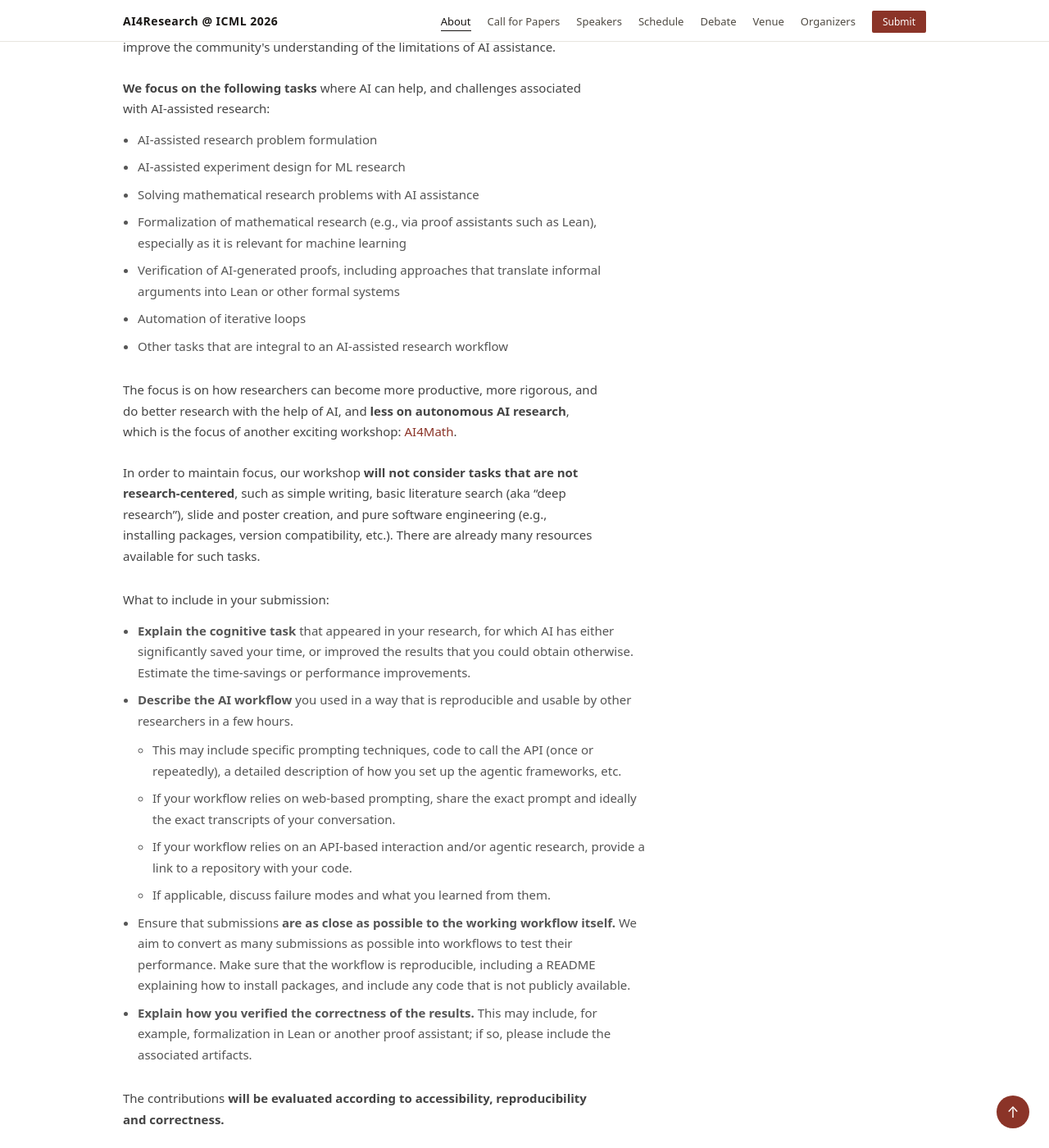
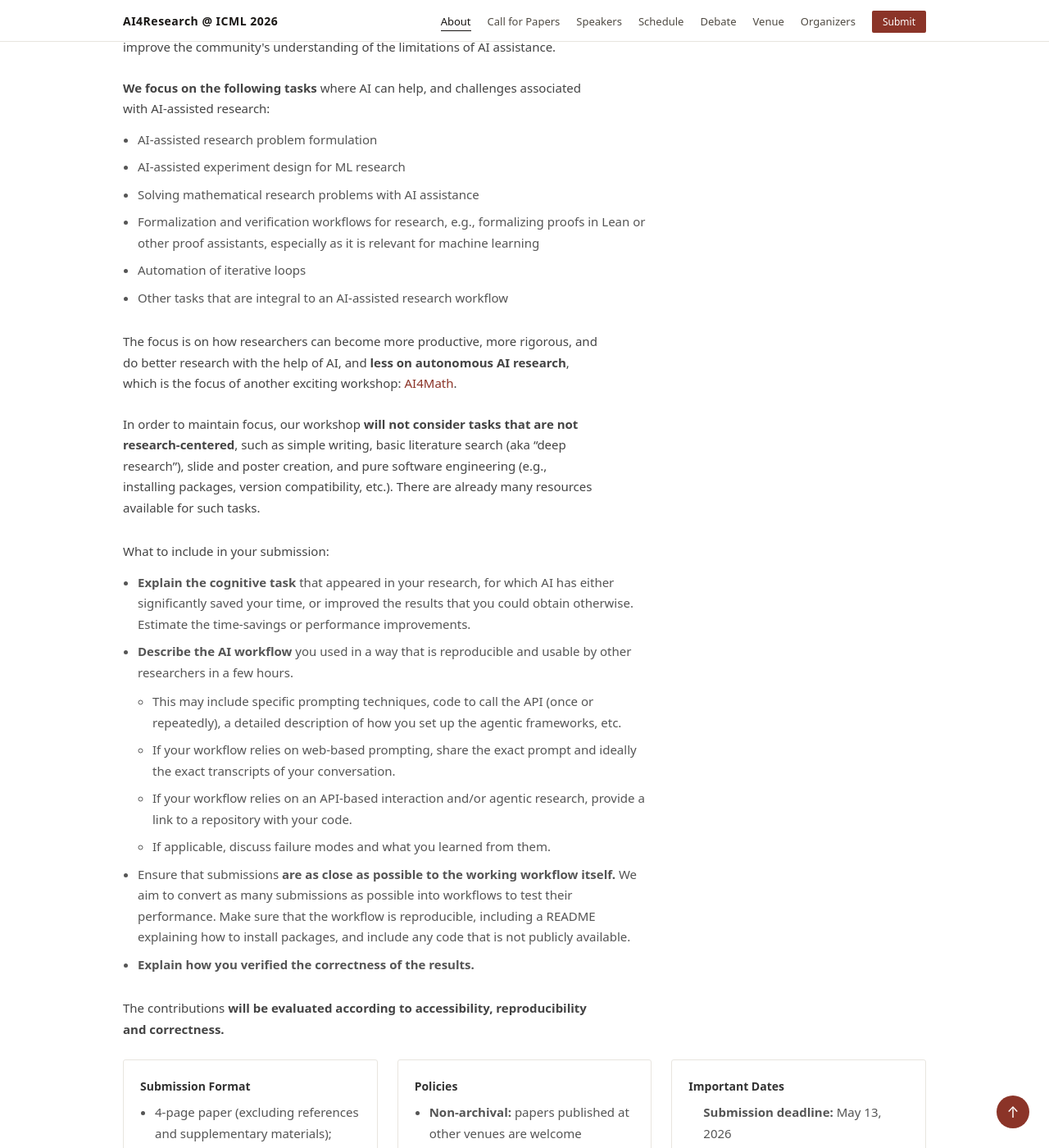
Before and after one commit to ai4research-icml-workshop/ai4research-icml-workshop.github.io, a Jekyll site: the page built from index.html, in a window 1280 px wide and 1400 px high, scrolled down 2003 px. Shown: the whole window at 82% size. Built offline with Jekyll 4.4.1, drawn with Linux system fonts in a browser that asks for light colours.

Commit message:
Frame Lean formalization as a standalone workflow topic
Co-Authored-By: Claude Opus 4.7 (1M context) <noreply@anthropic.com>

```diff
--- a/_includes/cfp.html
+++ b/_includes/cfp.html
@@ -15,8 +15,7 @@
         <li>AI-assisted research problem formulation</li>
         <li>AI-assisted experiment design for ML research</li>
         <li>Solving mathematical research problems with AI assistance</li>
-        <li>Formalization of mathematical research (e.g., via proof assistants such as Lean), especially as it is relevant for machine learning</li>
-        <li>Verification of AI-generated proofs, including approaches that translate informal arguments into Lean or other formal systems</li>
+        <li>Formalization and verification workflows for research, e.g., formalizing proofs in Lean or other proof assistants, especially as it is relevant for machine learning</li>
         <li>Automation of iterative loops</li>
         <li>Other tasks that are integral to an AI-assisted research workflow</li>
       </ul>
@@ -41,7 +40,7 @@
           </ul>
         </li>
         <li>Ensure that submissions <strong>are as close as possible to the working workflow itself.</strong> We aim to convert as many submissions as possible into workflows to test their performance. Make sure that the workflow is reproducible, including a README explaining how to install packages, and include any code that is not publicly available.</li>
-        <li><strong>Explain how you verified the correctness of the results.</strong> This may include, for example, formalization in Lean or another proof assistant; if so, please include the associated artifacts.</li>
+        <li><strong>Explain how you verified the correctness of the results.</strong></li>
       </ul>
     </div>
 
```
